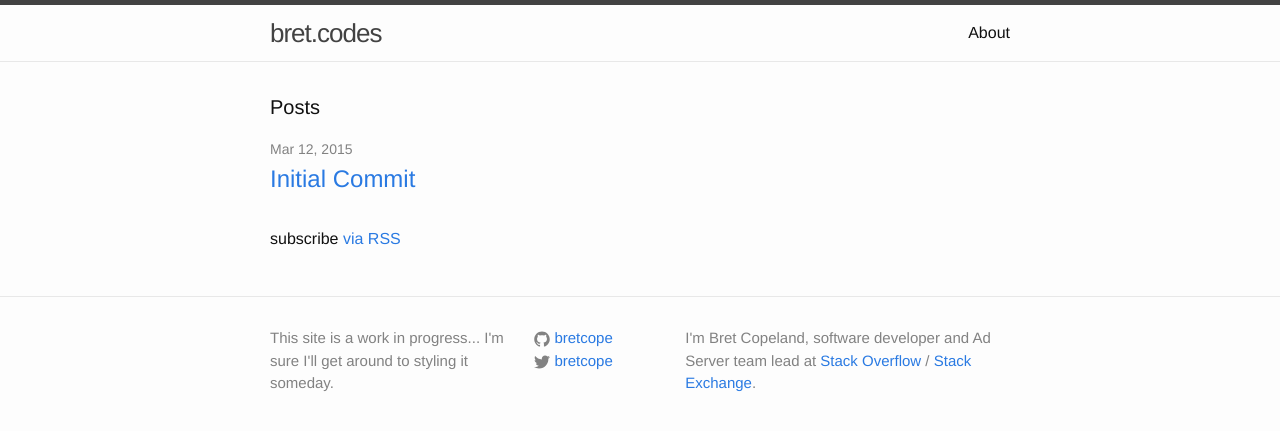
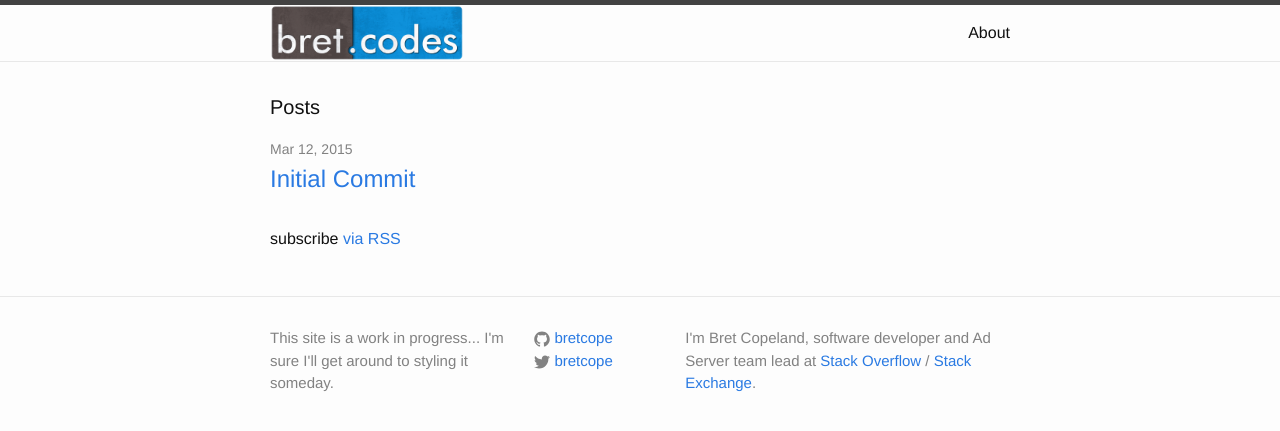
Before and after one commit to bretcope/bret.codes, a Jekyll site: the page built from index.html, in a window 1280 px wide. Shown: the top 431 px of the page. Built offline with Jekyll 4.4.1, drawn with Linux system fonts in a browser that asks for light colours.

Commit message:
Add a logo.

```diff
--- a/_includes/header.html
+++ b/_includes/header.html
@@ -2,7 +2,7 @@
 
   <div class="wrapper">
 
-    <a class="site-title" href="{{ site.baseurl }}/">{{ site.title }}</a>
+    <a class="site-title" href="{{ site.baseurl }}/" title="bret.codes"></a>
 
     <nav class="site-nav">
       <a href="#" class="menu-icon">
--- a/_sass/_layout.scss
+++ b/_sass/_layout.scss
@@ -16,6 +16,10 @@
     letter-spacing: -1px;
     margin-bottom: 0;
     float: left;
+
+    background: top left/contain url('/img/BretCodesLogo.png') no-repeat;
+    height: 56px;
+    width: 194px;
 
     &,
     &:visited {
```
Also changed, not shown: img/BretCodesLogo.png (added).
